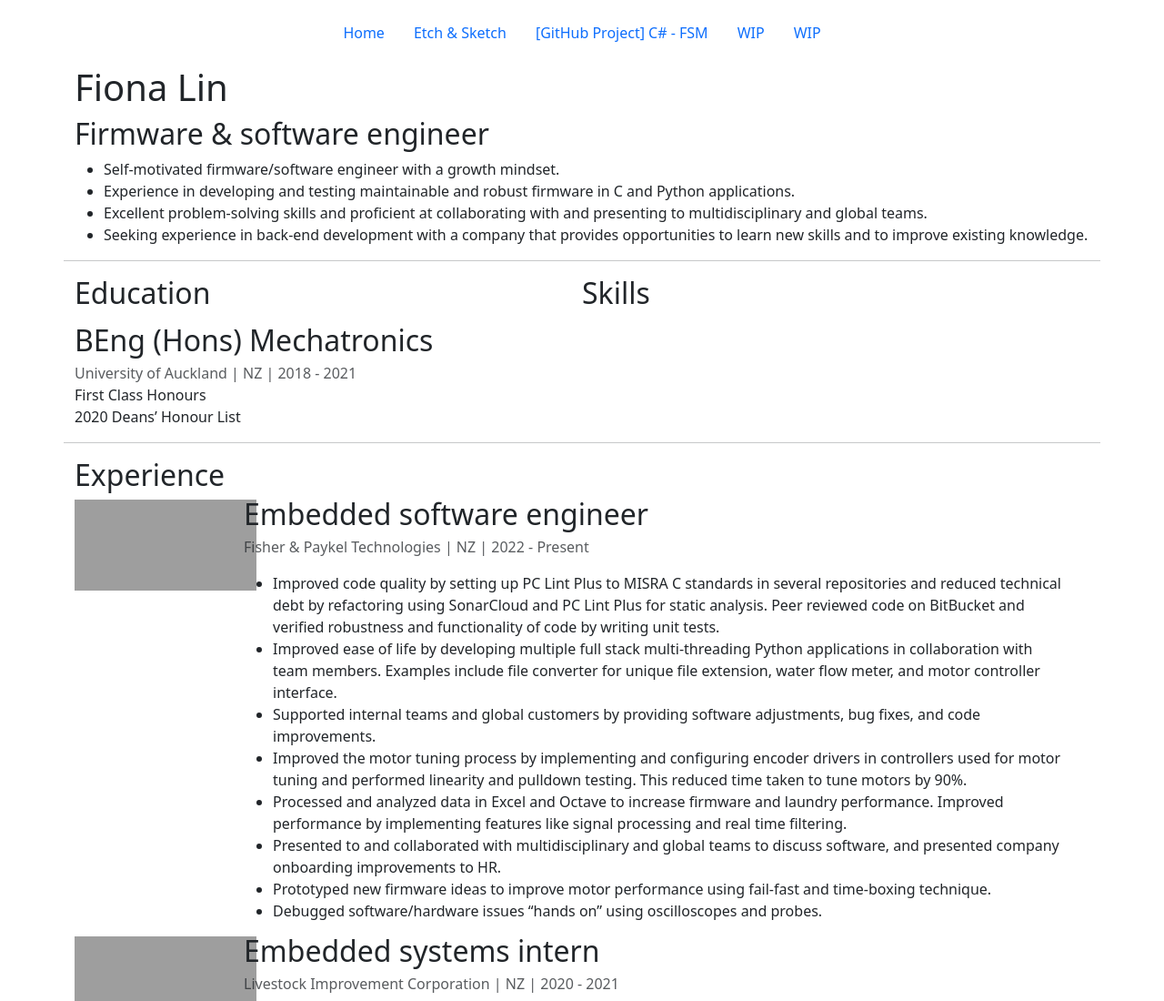
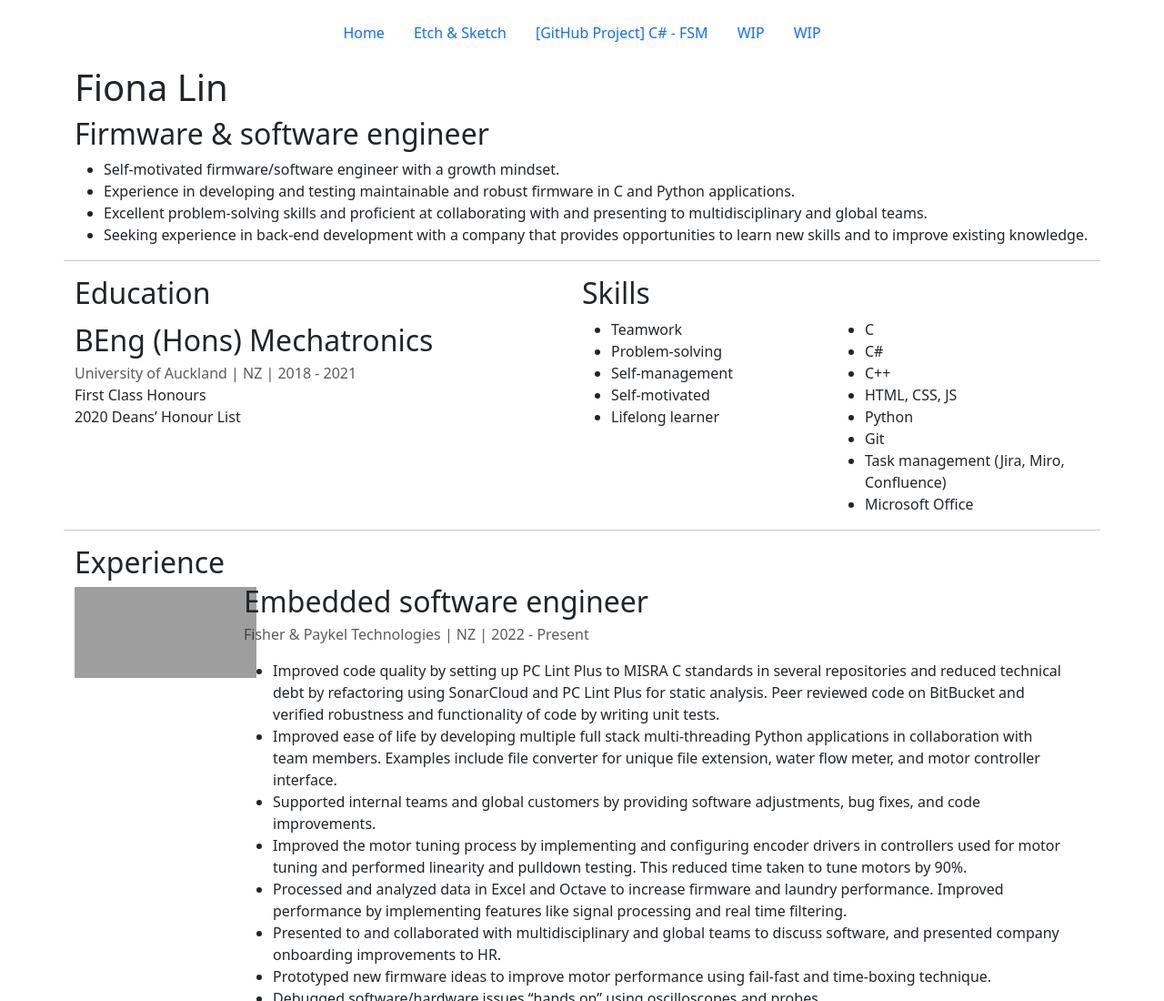
Before and after one commit to FionaNET/fionanet.github.io, a website: page index.html in a window 1280 px wide. Shown: the top 1100 px of the page at 91% size. Drawn offline with nearby package versions, Linux system fonts and the light colour scheme; grey boxes are pictures that could not be loaded.

Commit message:
Add skills section

```diff
--- a/index.html
+++ b/index.html
@@ -59,9 +59,30 @@
                         </p>
                     </div><!-- /.col-lg-4 -->
                     <div class="col-lg-6">
-
-                        <h2 class="fw-normal">Skills </h2>
-                        <p></p>
+                        <h2 class="fw-lg lh-2">Skills </h2>
+                        <div class="row">
+                            <div class="col-lg-6">
+                                <ul>
+                                    <li>Teamwork</li>
+                                    <li>Problem-solving</li>
+                                    <li>Self-management</li>
+                                    <li>Self-motivated</li>
+                                    <li>Lifelong learner</li>
+                                </ul>
+                            </div>
+                            <div class="col-lg-6">
+                                <ul>
+                                    <li>C</li>
+                                    <li>C#</li>
+                                    <li>C++</li>
+                                    <li>HTML, CSS, JS</li>
+                                    <li>Python</li>
+                                    <li>Git</li>
+                                    <li>Task management (Jira, Miro, Confluence)</li>
+                                    <li>Microsoft Office</li>
+                                </ul>
+                            </div>
+                        </div>
                     </div><!-- /.col-lg-4 -->
                 </div><!-- /.row -->
 
```
